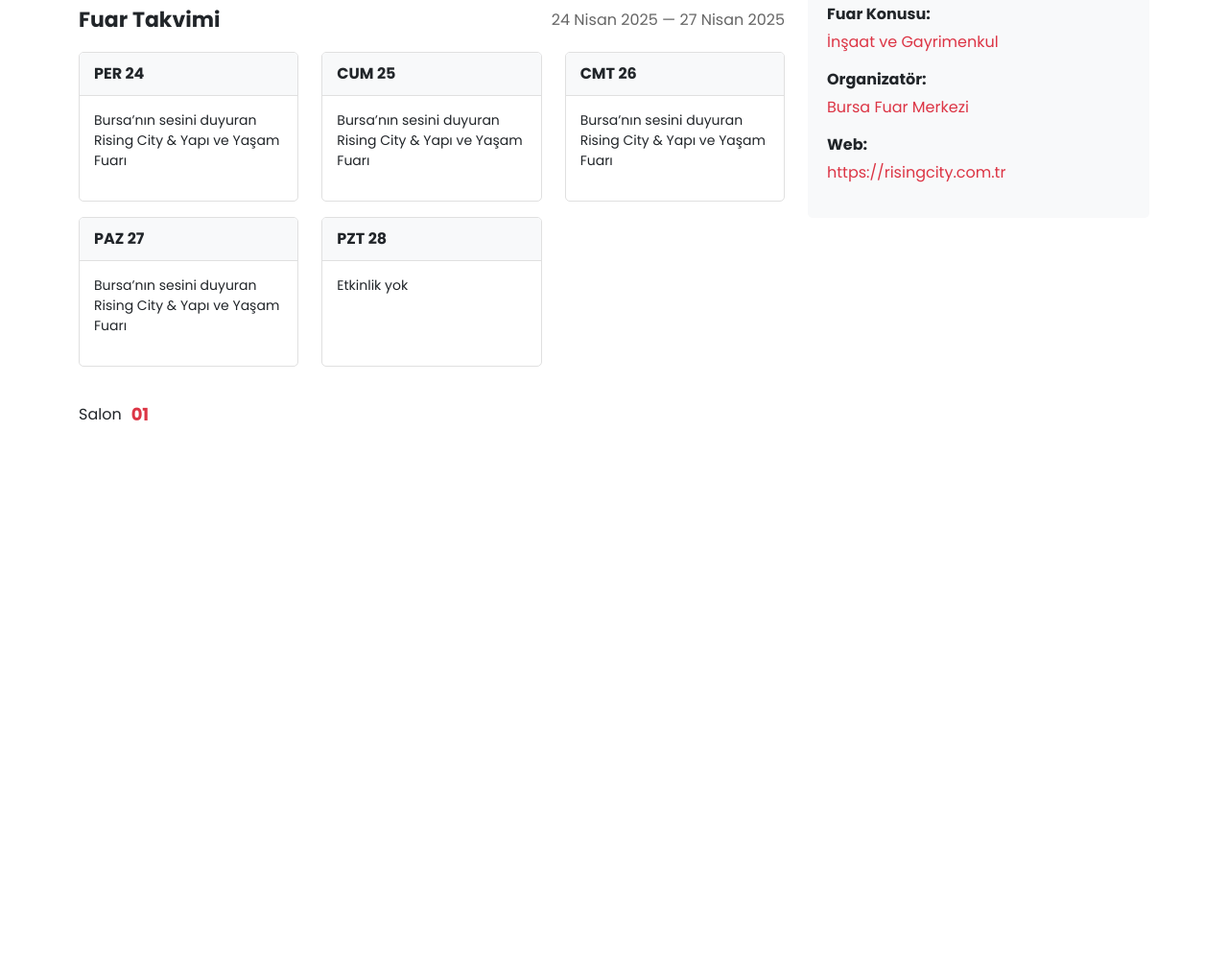
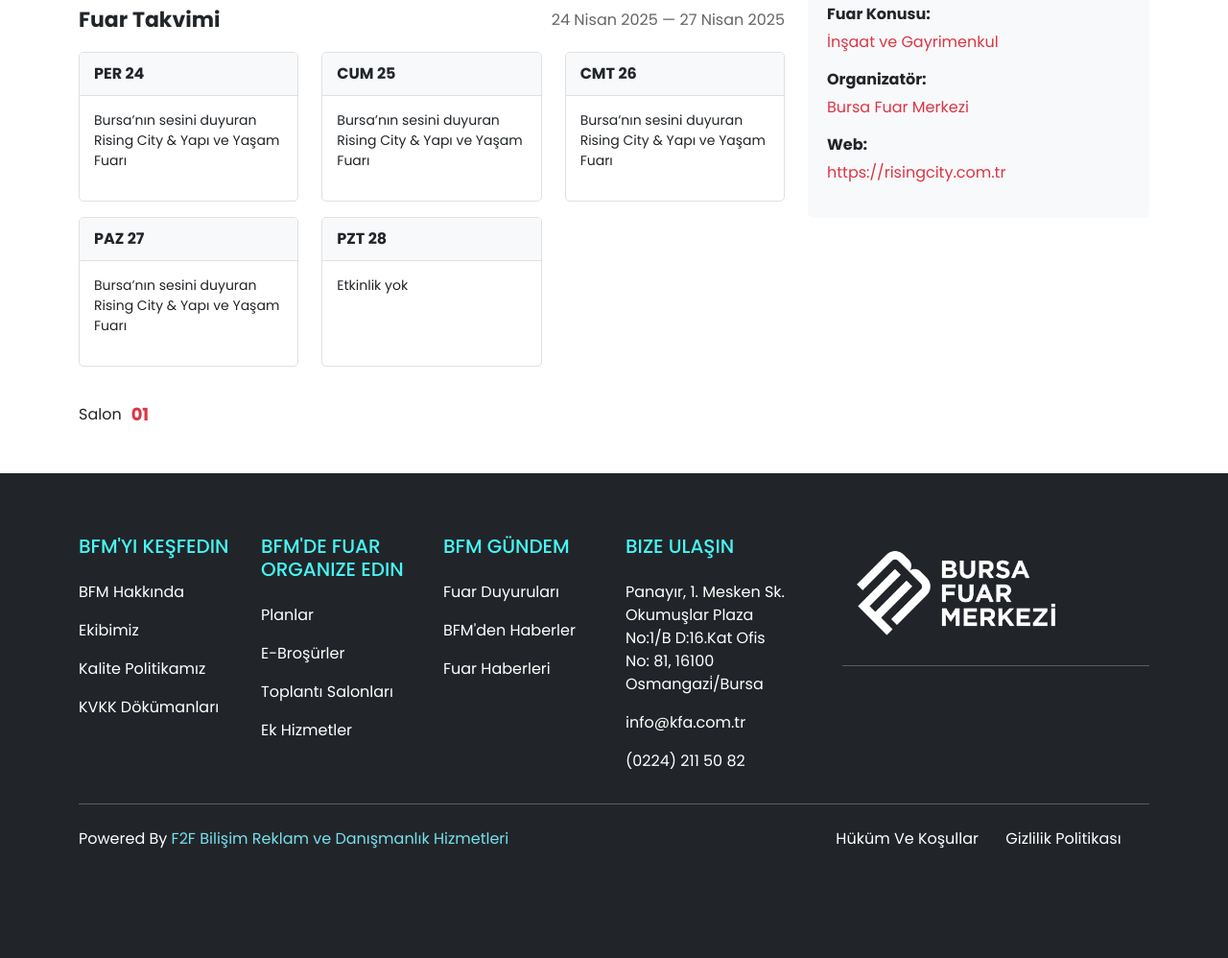
Before and after one commit to UmutZiya/Fuar, a plain HTML site: page fuar-single-page.html in a window 1280 px wide. Shown: the part 697-1695 px from the top of the page at 96% size. Before the commit the page ends 1190 px from the top, so only its background shows below. Drawn offline with nearby package versions, Linux system fonts and the light colour scheme.

Commit message:
kayıt-8.4

```diff
--- a/fuar-single-page.html
+++ b/fuar-single-page.html
@@ -261,7 +261,123 @@
     </div>
 </div>
 
-   <!-- Footer Start -->
+
+<!-- Footer Start -->
+<footer class="bg-dark text-white pt-5 pb-4 footer">
+
+    <div class="container text-md-left">
+
+        <div class="row text-md-left">
+
+            <div class="col-md-2 col-lg-2 col-xl-2 mx-auto mt-3">
+                <h5 class="text-uppercase mb-4 font-weight-bold ">BFM'yi Keşfedin</h5>
+                <p>
+                    <a href="hakkimizda.html" class="text-white" style="text-decoration: none;">BFM Hakkında</a>
+                </p>
+                <p>
+                    <a href="#" class="text-white" style="text-decoration: none;">Ekibimiz</a>
+                </p>
+                <p>
+                    <a href="#" class="text-white" style="text-decoration: none;">Kalite Politikamız</a>
+                </p>
+                <p>
+                    <a href="#" class="text-white" style="text-decoration: none;">KVKK Dökümanları</a>
+                </p>
+            </div>
+
+            <div class="col-md-2 col-lg-2 col-xl-2 mx-auto mt-3 ">
+                <h5 class="text-uppercase mb-4 font-weight-bold ">BFM'de Fuar Organize Edin</h5>
+
+                <p>
+                    <a href="#" class="text-white" style="text-decoration: none;">Planlar</a>
+                </p>
+                <p>
+                    <a href="#" class="text-white" style="text-decoration: none;">E-Broşürler</a>
+                </p>
+                <p>
+                    <a href="#" class="text-white" style="text-decoration: none;">Toplantı Salonları</a>
+                </p>
+                <p>
+                    <a href="#" class="text-white" style="text-decoration: none;">Ek Hizmetler</a>
+                </p>
+            </div>
+
+            <div class="col-md-2 col-lg-2 col-xl-2 mx-auto mt-3 ">
+                <h5 class="text-uppercase mb-4 font-weight-bold ">BFM Gündem</h5>
+                <p>
+                    <a href="#" class="text-white" style="text-decoration: none;">Fuar Duyuruları</a>
+                </p>
+
+                <p>
+                    <a href="#" class="text-white" style="text-decoration: none;">BFM'den Haberler</a>
+                </p>
+
+                <p>
+                    <a href="#" class="text-white" style="text-decoration: none;">Fuar Haberleri</a>
+                </p>
+
+            </div>
+
+            <div class="col-md-2 col-lg-2 col-xl-2 mx-auto mt-3 ">
+                <h5 class="text-uppercase mb-4 font-weight-bold">Bize Ulaşın</h5>
+                <p>
+                  Panayır, 1. Mesken Sk. Okumuşlar Plaza No:1/B D:16.Kat Ofis No: 81, 16100 Osmangazi̇/Bursa
+                </p>
+
+                <p>
+                  info@kfa.com.tr
+                </p>
+
+                <p>
+                  (0224) 211 50 82
+                </p>
+
+            </div>
+
+            <div class="col-md-4 col-lg-4 col-xl-4 mx-auto mt-3 ps-5">
+                <img src="images/logo-beyaz.png" class="logo-footer" alt="">
+                <hr>
+            </div>
+
+        </div>
+
+        <hr class="mb-4">
+
+        <div class="row align-item-center">
+            <div class="col-md-7 col-lg-8">
+                <a>
+                    Powered By <a class="footer-poweredby" href="https://f2fbilisim.com" target="_blank"
+                        style="text-decoration: none;">F2F Bilişim Reklam ve Danışmanlık Hizmetleri</a>
+                </a>
+
+            </div>
+
+            <div class="col-md-5 col-lg-4">
+                <div class="text-center text-md-right">
+
+                    <ul class="list-unstyled list-inline">
+                        <li>
+                            <a href="#" class="btn-floating btn-sm text-white fw-normal">
+                                Hüküm Ve Koşullar
+                            </a>
+                            <a href="#" class="btn-floating btn-sm text-white ms-4 fw-normal">
+                                Gizlilik Politikası
+                            </a>
+                        </li>
+
+                    </ul>
+
+                </div>
+            </div>
+
+        </div>
+        <br> <br> <br>
+    </div>
+  </footer>
+
+
+
+
 </script>
 <script src="main.js"></script>
 <script src="fuarsinglepage.js"></script>
```
Also changed, not shown: iletisim.html (+1 -2 lines).
